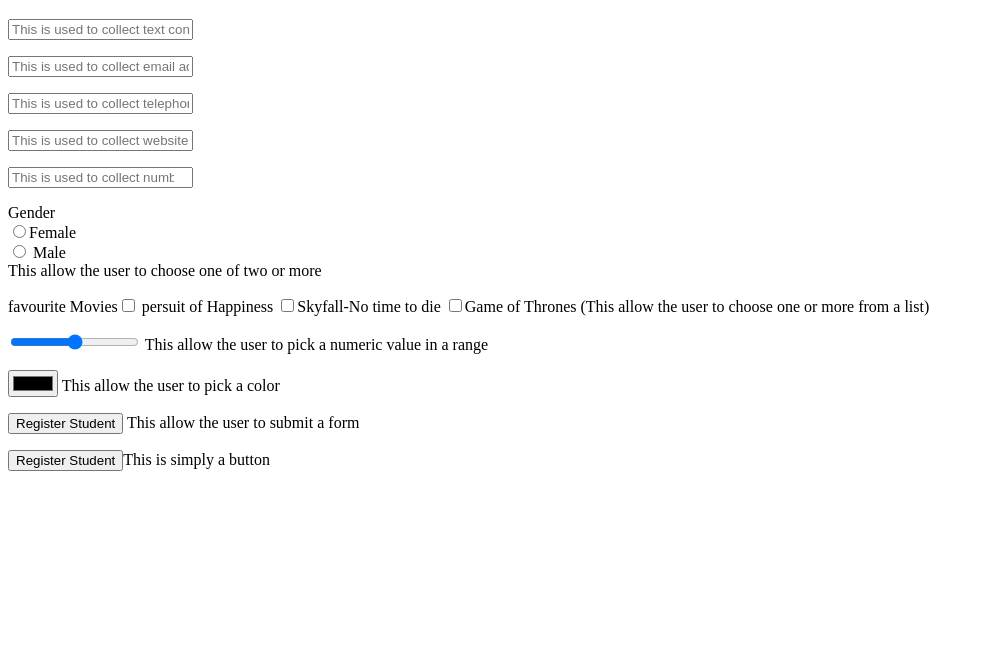
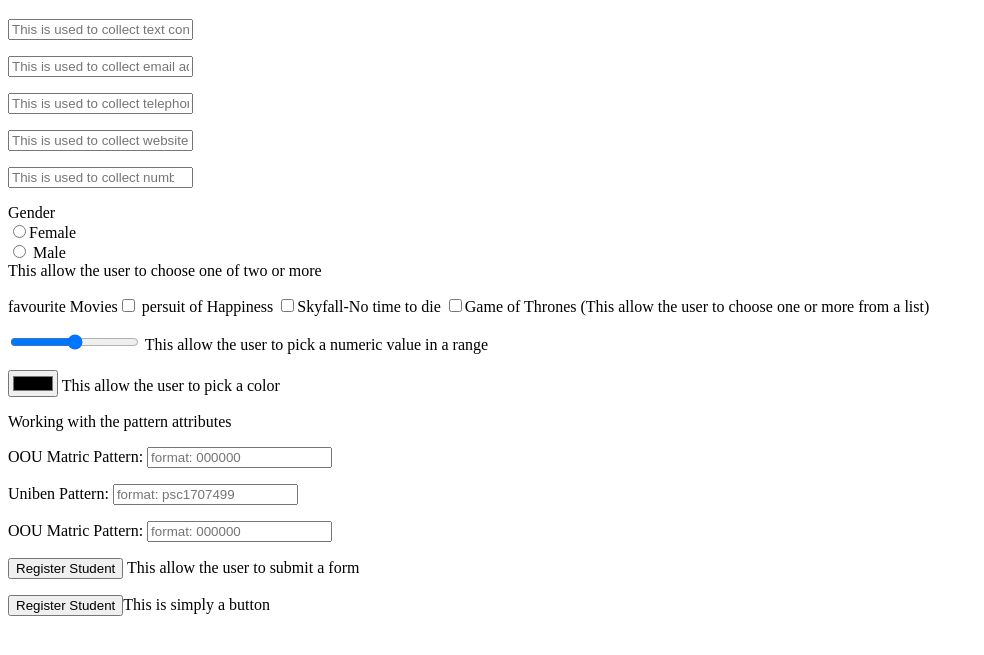
Before and after one commit to Taiwo2351/session7, a plain HTML site: page index.html in a window 1280 px wide. Shown: the part 61-716 px from the top of the page, without its empty margins (0-984 px from the left). Drawn offline with Linux system fonts and the light colour scheme.

Commit message:
Still on form

```diff
--- a/index.html
+++ b/index.html
@@ -42,6 +42,20 @@
  <p>
   <input type="color"> This allow the user to pick a color
  </p>
+
+ <p>Working with the pattern attributes</p>
+<p>
+  <label for="ooumatric">OOU Matric Pattern:</label>
+  <input type="text" placeholder="format: 000000" id="ooumatric" pattern="[A-Za-z]{3}/[0-9]{2}/[0-9]{2}/[0-9]{4}">
+</p>
+<p>
+  <label for="uniben">Uniben Pattern:</label>
+  <input type="text" placeholder="format: psc1707499" id="uniben" pattern="[A-Za-z]{3}[0-9]{7}">
+</p>
+<p>
+  <label for="uimatric">OOU Matric Pattern:</label>
+  <input type="text" placeholder="format: 000000" id="uimatric" pattern="{6}">
+</p>
  <p>
   <input type="submit" value="Register Student"> This allow the user to submit a form
  </p>
--- /dev/null
+++ b/style.css
@@ -0,0 +1,47 @@
+*{
+ box-sizing: border-box;
+}
+body{
+ width: 960px;
+ margin: 0 auto;
+ font-family: Cambria, Cochin, Georgia, Times, 'Times New Roman', serif;
+}
+
+form{
+ width: 60%;
+ min-height: fit-content;
+}
+form label{
+ display: block;
+ margin-bottom: 5px;
+ font-size: 18px;
+}
+form input, textarea{
+ display: block;
+ margin-bottom: 15px;
+ width: 100%;
+ height: 40px;
+ border-radius: 5px;
+ border: none;
+ outline: none;
+ border: 1px solid rgb(170, 170, 184);
+ font-size: 16px;
+ padding: 6px 10px;
+}
+form textarea{
+ height: 200px;
+ resize: none;
+}
+form .row{
+ display: flex;
+ justify-content: space-between;
+ align-items: center;
+}
+form .row div{
+ width: 49%;
+}
+form input[type="submit"]{
+ background-color: crimson;
+ color: #eee;
+ cursor: pointer;
+}
```
Also changed, not shown: contact.html (added, +35 -0 lines).
